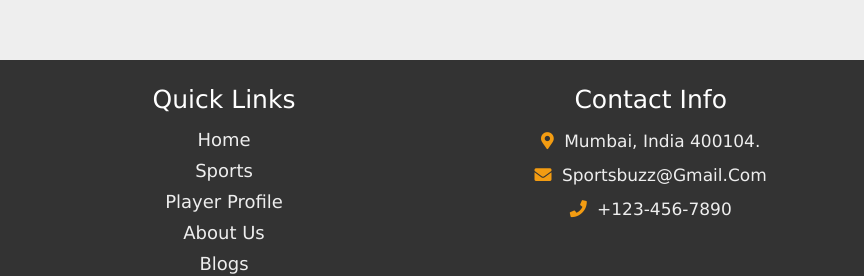
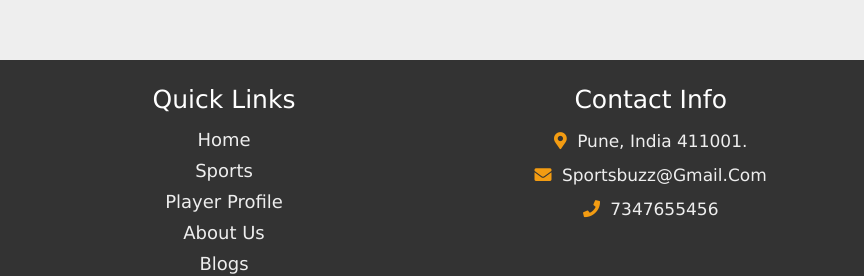
Before and after one commit to prasadunecha/Sports-Website, a plain HTML site: page index.html in a window 1280 px wide. Shown: the part 7516-7792 px from the top of the page, 416-1280 px from the left. Drawn offline with nearby package versions, Linux system fonts and the light colour scheme.

Commit message:
Update index.html

```diff
--- a/index.html
+++ b/index.html
@@ -534,9 +534,9 @@
 
         <div class="box">
           <h3>contact info</h3>
-          <p><i class="fas fa-map-marker-alt"></i> Mumbai, india 400104.</p>
+          <p><i class="fas fa-map-marker-alt"></i> Pune, india 411001.</p>
           <p><i class="fas fa-envelope"></i> sportsbuzz@gmail.com</p>
-          <p><i class="fas fa-phone"></i> +123-456-7890</p>
+          <p><i class="fas fa-phone"></i> 7347655456</p>
         </div>
       </div>
 
```
